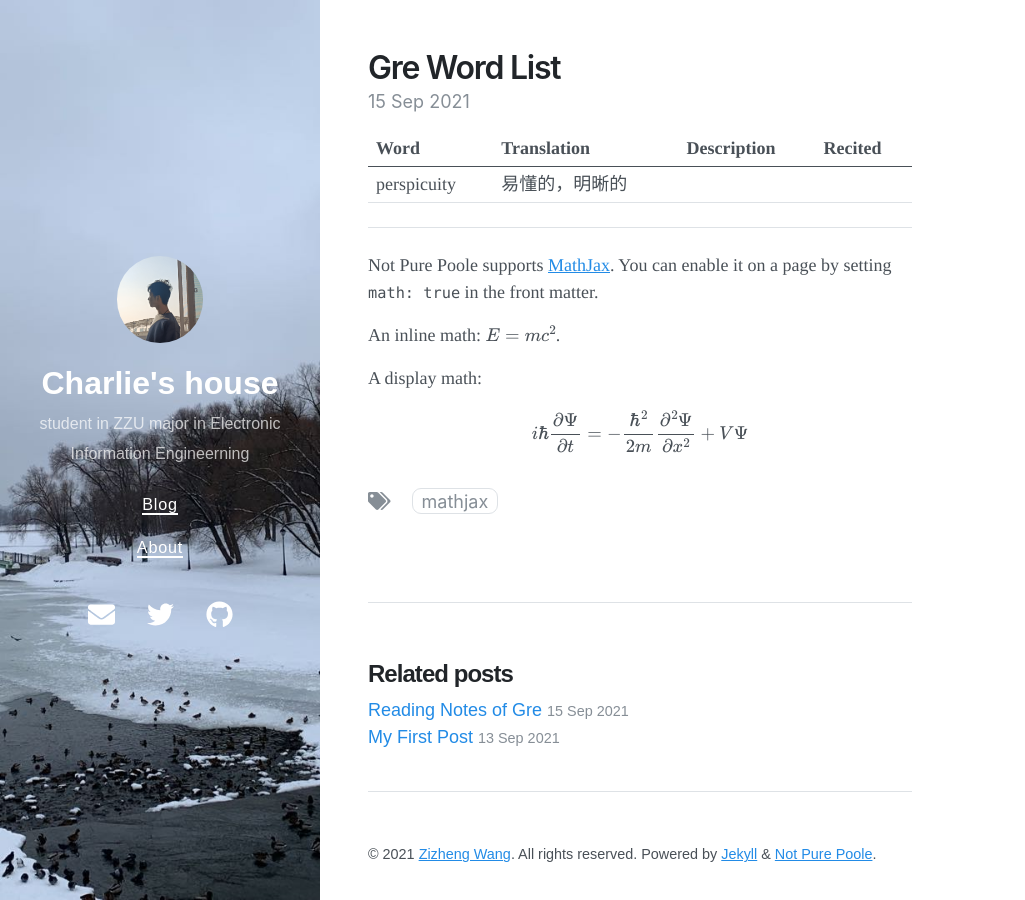
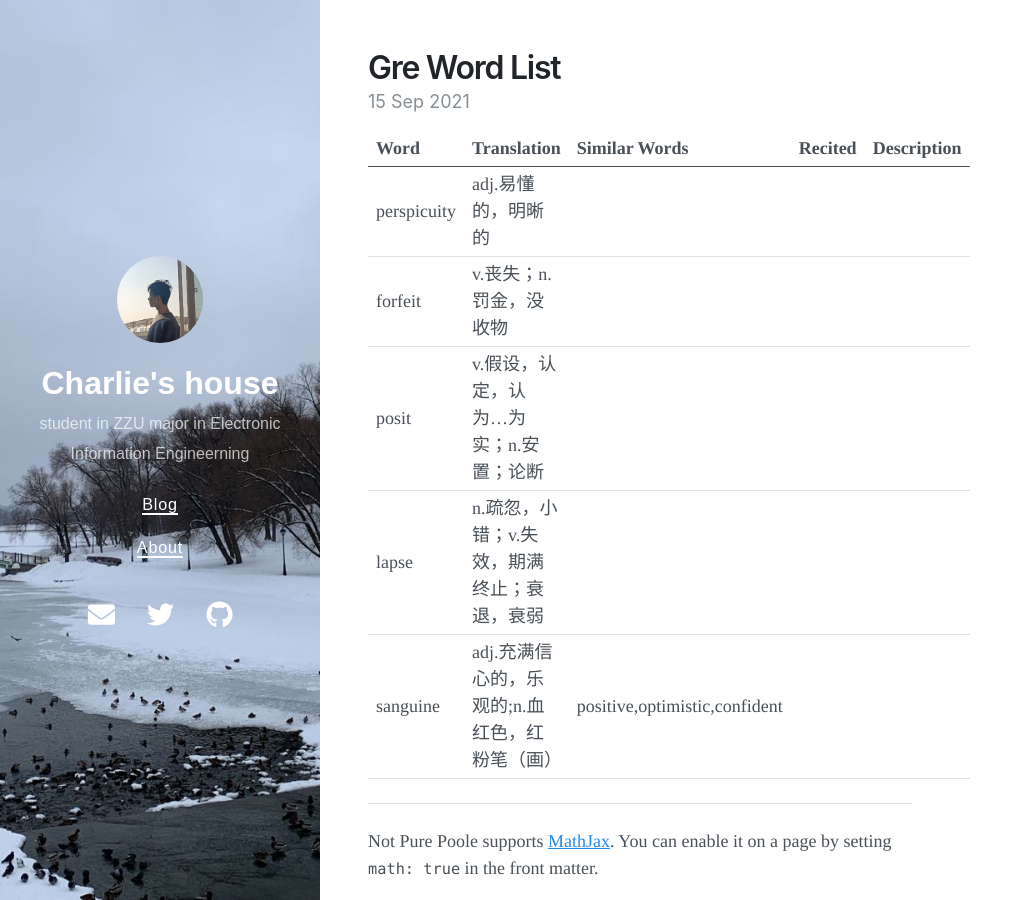
Before and after one commit to wzz1206/wzz1206.github.io, a Jekyll site: the page built from _posts/2021-9-15-Gre-Word-List.md, in a window 1280 px wide and 900 px high. Shown: the whole window, without its empty margins (0-1025 px from the left). Built offline with Jekyll 4.4.1, drawn with Linux system fonts in a browser that asks for light colours; nearby versions of some CDN libraries.

Commit message:
Update 2021-9-15-Gre-Word-List.md

```diff
--- a/_posts/2021-9-15-Gre-Word-List.md
+++ b/_posts/2021-9-15-Gre-Word-List.md
@@ -5,9 +5,13 @@ tags: mathjax
 math: true
 date: 2021-9-15 10:42 +0800
 ---
-|  Word  |  Translation  |  Description  |  Recited  |
+|  Word  |  Translation  | Similar Words   |  Recited  |  Description  |
 |--------|---------------|---------------|-----------|
-|perspicuity|易懂的，明晰的|||
+|perspicuity|adj.易懂的，明晰的||||
+|forfeit|v.丧失；n.罚金，没收物||||
+|posit|v.假设，认定，认为...为实；n.安置；论断||||
+|lapse|n.疏忽，小错；v.失效，期满终止；衰退，衰弱||||
+|sanguine|adj.充满信心的，乐观的;n.血红色，红粉笔（画）|positive,optimistic,confident|||
 
 
 
```
